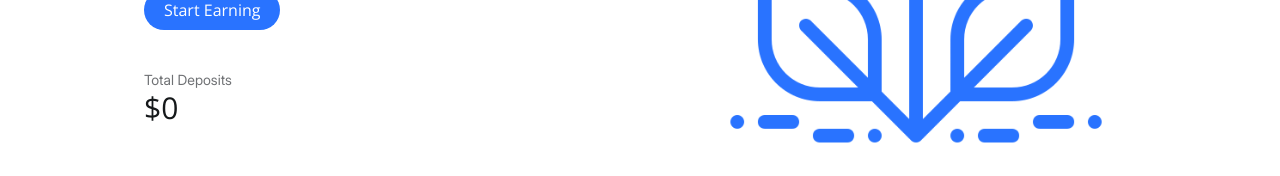
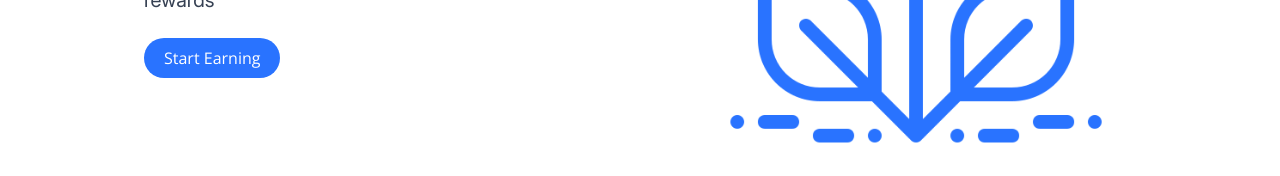
Before and after one commit to calebomondi/korvbox-landing, a React (Vite) app: page / in a window 1280 px wide. Shown: the part 363-539 px from the top of the page. Built offline with nearby package versions, Linux system fonts and the light colour scheme; no server answers.

Commit message:
1. updated onclick link to dashboard URL link 2. removed total deposits counter

```diff
--- a/src/components/body/hero.tsx
+++ b/src/components/body/hero.tsx
@@ -1,31 +1,31 @@
-import { useState, useEffect } from "react";
-import { getPlatformStats } from "../../backend/apis";
-import type { Stats } from "../../types/index.types";
+// import { useState, useEffect } from "react";
+// import { getPlatformStats } from "../../backend/apis";
+// import type { Stats } from "../../types/index.types";
 
 export default function Hero() {
-  const [stats, setStats] = useState<Stats | null>(null);
+  // const [stats, setStats] = useState<Stats | null>(null);
 
-  useEffect(() => {
-    const fetchStats = async () => {
-      try {
-        const data = await getPlatformStats();
-        if(data)
-          setStats(data);
-      } catch (error) {
-        console.error("Error fetching platform stats:", error);
-      }
-    };
+  // useEffect(() => {
+  //   const fetchStats = async () => {
+  //     try {
+  //       const data = await getPlatformStats();
+  //       if(data)
+  //         setStats(data);
+  //     } catch (error) {
+  //       console.error("Error fetching platform stats:", error);
+  //     }
+  //   };
 
-    fetchStats();
-  }, []);
+  //   fetchStats();
+  // }, []);
 
   // Helper function to format numbers with commas
-  function addCommas(num: number): string {
-    return num.toLocaleString("en-US");
-  }
+  // function addCommas(num: number): string {
+  //   return num.toLocaleString("en-US");
+  // }
 
-  // USD price (estimate)
-  const usdPrice = 0.9995;
+  // // USD price (estimate)
+  // const usdPrice = 0.9995;
 
   return (
     <section className="relative overflow-hidden xl:min-h-screen flex items-start">
@@ -42,20 +42,25 @@ export default function Hero() {
 
           {/* Buttons */}
           <div className="flex gap-3 mt-6 justify-center md:justify-start">
-            <button className="font-opensans dark:bg-[#383B3E] bg-[#2973FF] text-white hover:scale-90 hover:cursor-pointer transition-all duration-300 px-5 py-2 rounded-full">
+            <button
+              className="font-opensans dark:bg-[#383B3E] bg-[#2973FF] text-white hover:scale-90 hover:cursor-pointer transition-all duration-300 px-5 py-2 rounded-full"
+              onClick={
+                () => window.open('https://app.korvbox.xyz/', '_blank')
+              }
+            >
               Start Earning
             </button>
           </div>
 
           {/* Stats */}
-          <div className="mt-10 flex flex-col sm:flex-row sm:gap-20 gap-6">
+          {/* <div className="mt-10 flex flex-col sm:flex-row sm:gap-20 gap-6">
             <div className="flex flex-col">
               <p className="font-inter dark:text-gray-400 text-[#6F7174] text-sm text-center md:text-left">Total Deposits</p>
               <p className="font-opensans text-2xl md:text-3xl font-semibold text-[#15181A] dark:text-white text-center md:text-left">
                 ${stats ? addCommas(Math.ceil((stats.total_amount_deposited * usdPrice) / 1e6)) : addCommas(0)}
               </p>
             </div>
-          </div>
+          </div> */}
         </div>
 
         {/* Right Content */}
```
